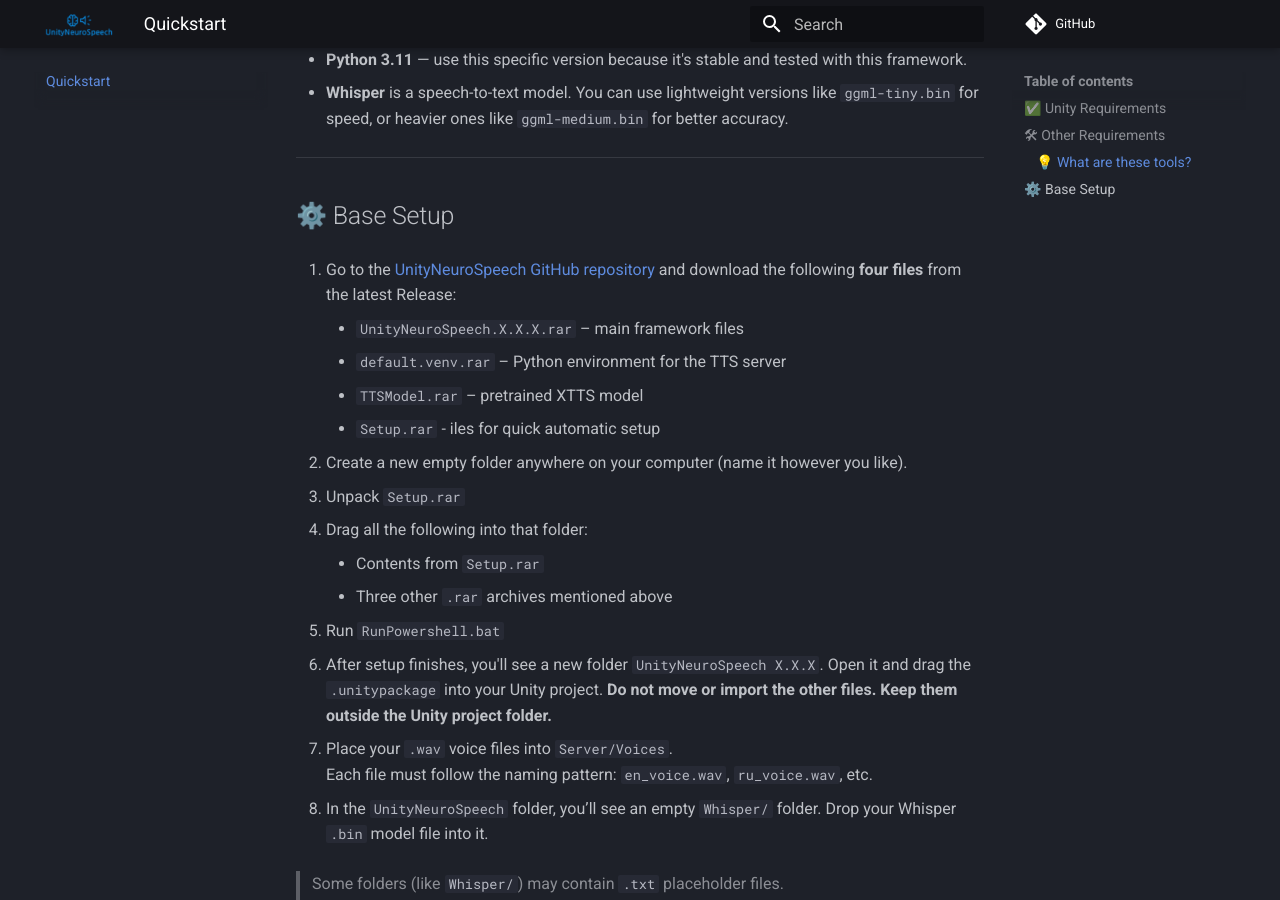
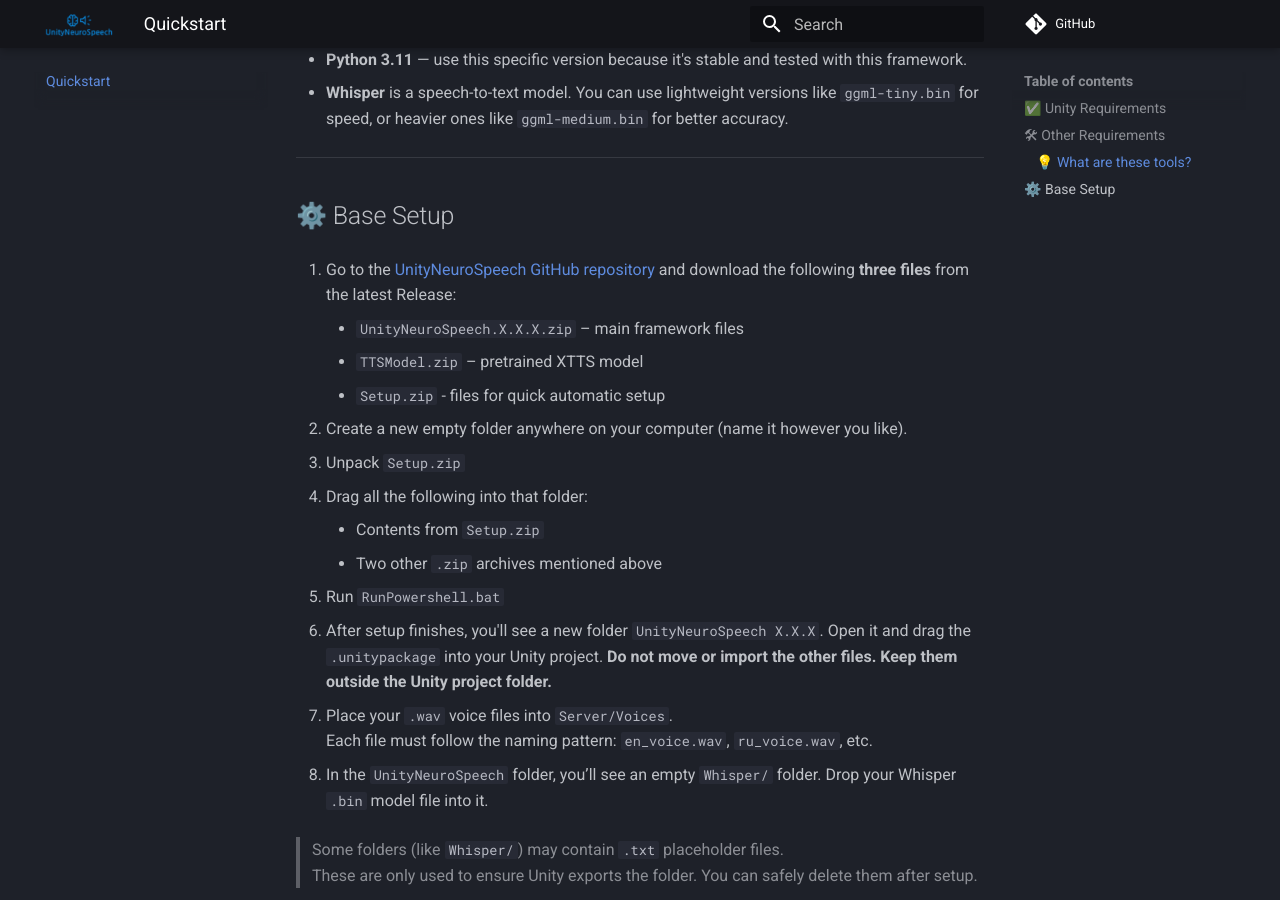
Before and after one commit to HardCodeDev777/UnityNeuroSpeech, an MkDocs documentation site: the page built from docs/quickstart.md, in a window 1280 px wide and 900 px high, scrolled down 824 px. Built offline with MkDocs 1.6.1 and Material for MkDocs 9.7.7, drawn with Linux system fonts in a browser that asks for light colours; comment, search, counter and statistics services are not loaded.

Commit message:
Update quickstart.md

```diff
--- a/docs/quickstart.md
+++ b/docs/quickstart.md
@@ -27,19 +27,18 @@
 
 ## ⚙️ Base Setup
 
-1. Go to the [UnityNeuroSpeech GitHub repository](https://github.com/HardCodeDev777/UnityNeuroSpeech) and download the following **four files** from the latest Release:
+1. Go to the [UnityNeuroSpeech GitHub repository](https://github.com/HardCodeDev777/UnityNeuroSpeech) and download the following **three files** from the latest Release:
 
-    - `UnityNeuroSpeech.X.X.X.rar` – main framework files
-    - `default.venv.rar` – Python environment for the TTS server
-    - `TTSModel.rar` – pretrained XTTS model
-    - `Setup.rar` - iles for quick automatic setup
+    - `UnityNeuroSpeech.X.X.X.zip` – main framework files
+    - `TTSModel.zip` – pretrained XTTS model
+    - `Setup.zip` - files for quick automatic setup
 
 2. Create a new empty folder anywhere on your computer (name it however you like).
-3. Unpack `Setup.rar`
+3. Unpack `Setup.zip`
 3. Drag all the following into that folder:
 
-    - Contents from `Setup.rar`
-    - Three other `.rar` archives mentioned above
+    - Contents from `Setup.zip`
+    - Two other `.zip` archives mentioned above
 
 4. Run `RunPowershell.bat`
 
```
